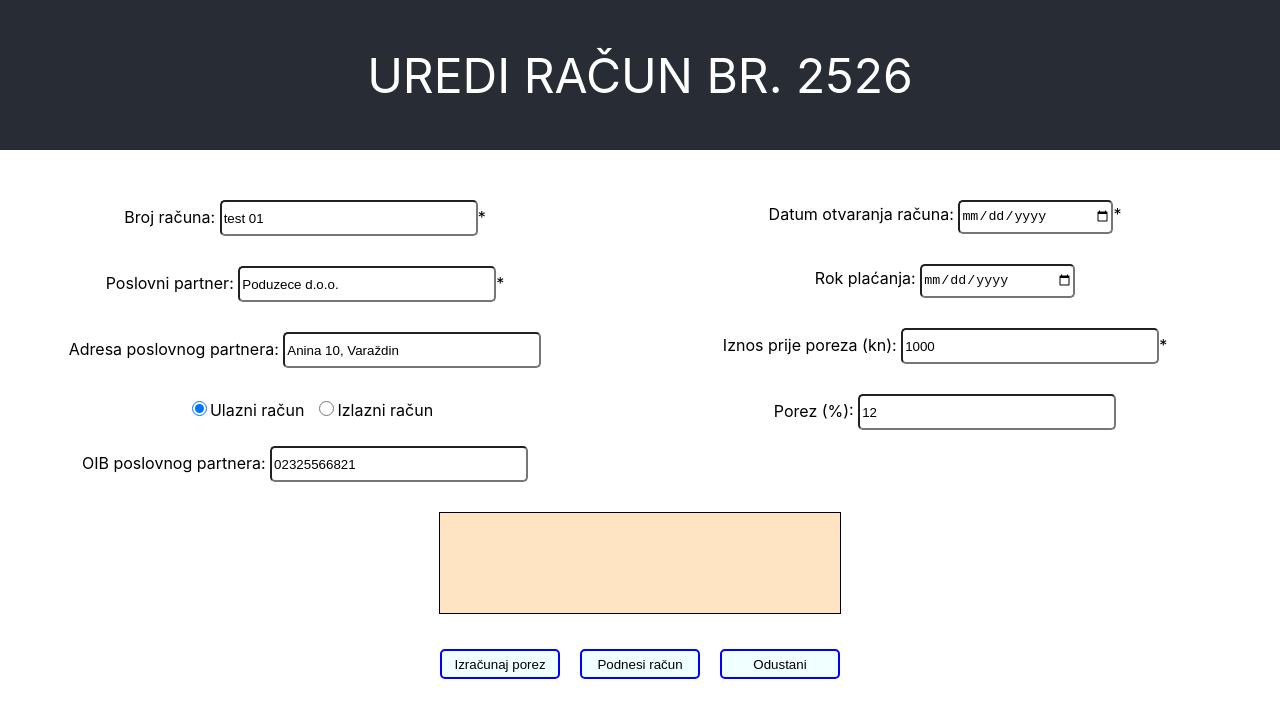
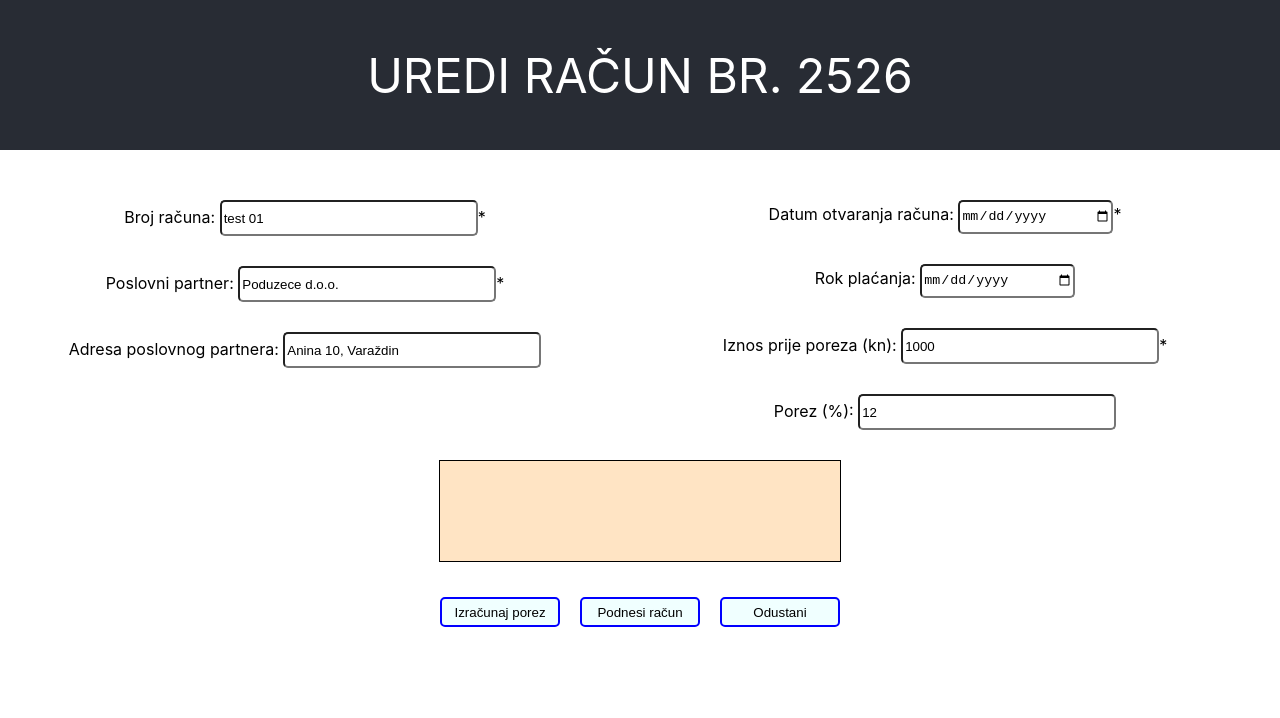
Before and after one commit to CROmarcos/sedamit_zadatak, a React (Create React App) app: page /uredi/2526 in a window 1280 px wide. Shown: the top 718 px of the page. Built offline with nearby package versions, Linux system fonts and the light colour scheme.

Commit message:
Smjer računa ne mijenja se kod uređivanja.

```diff
--- a/src/Components/DodajRacun/DodajRacun.tsx
+++ b/src/Components/DodajRacun/DodajRacun.tsx
@@ -122,11 +122,15 @@ const DodajRacun = () => {
                     <div className="Input"><label>Broj računa: </label><input type="text" name="broj_racuna" value={input.broj_racuna} onChange={handleChange} /><span>*</span></div>
                     <div className="Input"><label>Poslovni partner: </label><input type="text" name="naziv_partnera" value={input.naziv_partnera} onChange={handleChange} /><span>*</span></div>
                     <div className="Input"><label>Adresa poslovnog partnera: </label><input type="text" name="adresa_partnera" value={input.adresa_partnera} onChange={handleChange} /></div>
-                    <div className="Input" id="rb-input">
-                        <input className="RadioButton" type="radio" id="ulazno" name="smjer" value="ulazni račun" onClick={prikaziOib} defaultChecked /><label>Ulazni račun</label>
-                        <input className="RadioButton" type="radio" id="izlazno" name="smjer" value="izlazni račun" onClick={sakrijOib} /><label>Izlazni račun</label>
-                    </div>
-                    <div className="Input" id="input_oib"><label>OIB poslovnog partnera: </label><input type="text" name="oib" value={input.oib} onChange={handleChange} /></div>
+                    {(id) ? <></> :
+                        <>
+                            <div className="Input" id="rb-input">
+                                <input className="RadioButton" type="radio" id="ulazno" name="smjer" value="ulazni račun" onClick={prikaziOib} defaultChecked /><label>Ulazni račun</label>
+                                <input className="RadioButton" type="radio" id="izlazno" name="smjer" value="izlazni račun" onClick={sakrijOib} /><label>Izlazni račun</label>
+                            </div>
+                            <div className="Input" id="input_oib"><label>OIB poslovnog partnera: </label><input type="text" name="oib" value={input.oib} onChange={handleChange} /></div>
+                        </>
+                    }
                 </div>
                 <div className="Unos__stupac right">
                     <div className="Input"><label>Datum otvaranja računa: </label><input id="dt-start" className="Datum" type="date" name="datum_racuna" onSelect={dtStart} /><span>*</span></div>
```
